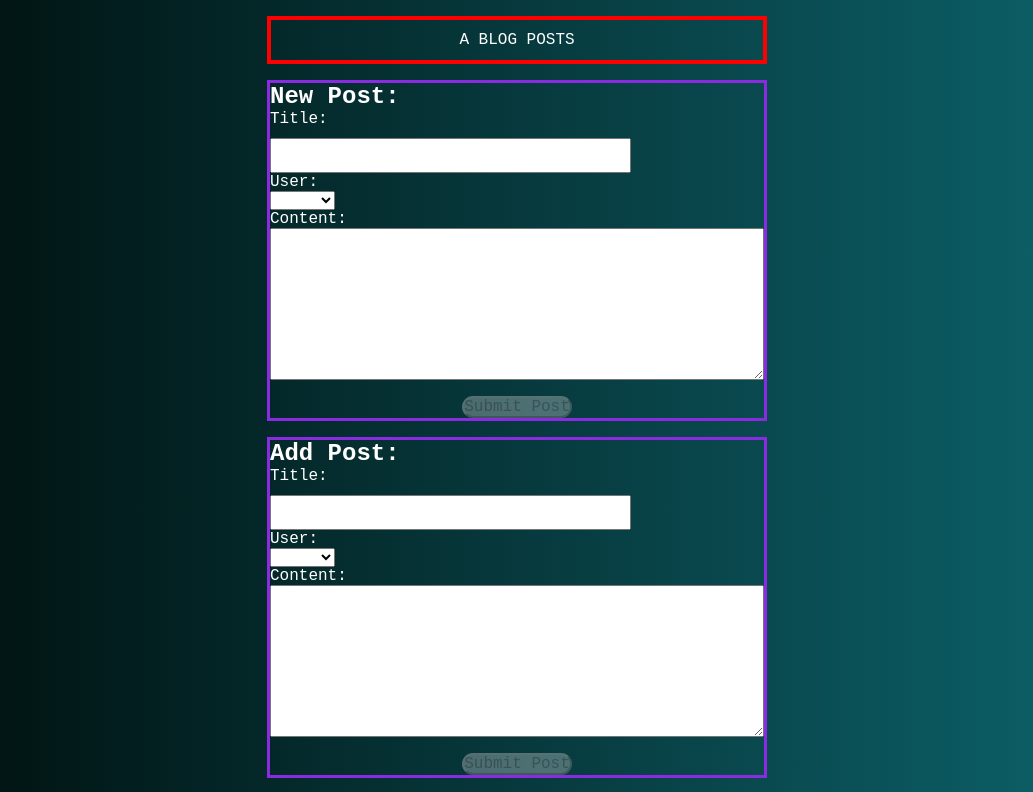
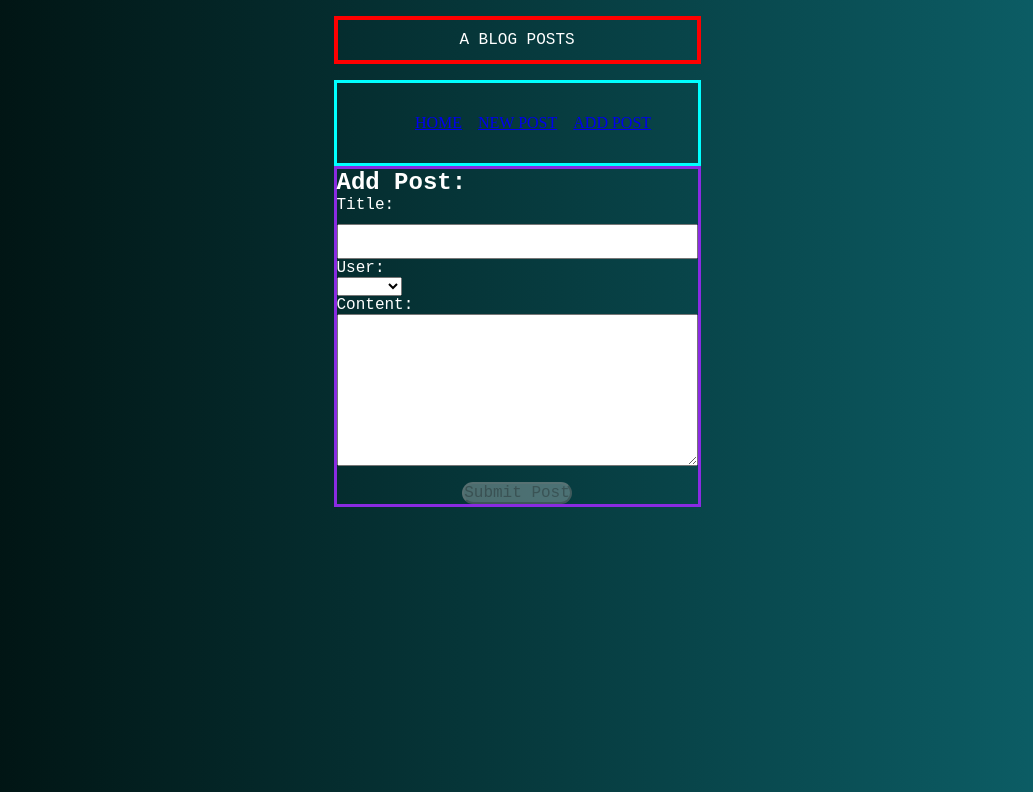
Before and after one commit to Hill-0xFF/ReaktRedux, a React (Vite) app in the folder chapter02-data-flow/: page /addpost in a window 1280 px wide. Shown: the top 792 px of the page, without its empty margins (123-1156 px from the left). Built offline with nearby package versions, Linux system fonts and the light colour scheme.

Commit message:
[dev]: Chapter 02 - Implemented the router-dom structure, history to necessary components.

```diff
--- a/chapter02-data-flow/src/App.tsx
+++ b/chapter02-data-flow/src/App.tsx
@@ -7,42 +7,54 @@ import AddPost from './features/posts/AddPost';
 // just added AddPost to show that it's possible to handle everything in that component
 import { selectAllPost, addNewPost } from './features/posts/postsSlice';
 import { selectAllUsers } from './features/users/usersSlice';
+import Nav from './components/Nav';
 
 function App() {
   const dispatch = useDispatch();
   const posts = useSelector(selectAllPost);
   const usrs = useSelector(selectAllUsers);
+  const history = useHistory();
 
   const [newPostBody, setNewPostBody] = useState<string>('');
   const [newPostTitle, setNewPostTitle] = useState<string>('');
   const [userId, setUserId] = useState<string>('');
 
-  const handleUserIdPost = (evt: React.ChangeEvent<HTMLSelectElement>) => setUserId(evt.currentTarget.value)
+  const handleUserIdPost = (evt: React.ChangeEvent<HTMLSelectElement>) =>
+    setUserId(evt.currentTarget.value);
 
   const handleNewPost = (evt: React.FormEvent<HTMLFormElement>) => {
-    evt.preventDefault()
+    evt.preventDefault();
     if (newPostTitle && newPostBody) {
       const id = posts.length ? Number(posts[posts.length - 1].id) + 1 : 1;
-      dispatch(
-        addNewPost(id.toString(), newPostTitle, newPostBody, userId)
-      );
+      dispatch(addNewPost(id.toString(), newPostTitle, newPostBody, userId));
     }
 
     setNewPostBody('');
     setNewPostTitle('');
+    history.push('/');
   };
 
   const userOptions = usrs.map((user) => (
     <option key={user.id} value={user.id}>
       {user.name}
     </option>
-  ))
+  ));
 
-  const newPostSave = Boolean(userId) && Boolean(newPostBody) && Boolean(newPostTitle)
+  const newPostSave =
+    Boolean(userId) && Boolean(newPostBody) && Boolean(newPostTitle);
 
   return (
     <>
       <header>A BLOG POSTS</header>
+      <Nav />
+      <Switch>
+        <Route exact path="/">
+          <main>
+            <PostsList />
+          </main>
+        </Route>
+
+        <Route exact path="/newpost">
           <NewPost
             userOptions={userOptions}
             handleNewPost={handleNewPost}
@@ -55,12 +67,12 @@ function App() {
             newPostBody={newPostBody}
             newPostSave={newPostSave}
           />
+        </Route>
 
+        <Route exact path="/addpost">
           <AddPost />
-
-      <main>
-        <PostsList />
-      </main>
+        </Route>
+      </Switch>
     </>
   );
 }
--- /dev/null
+++ b/chapter02-data-flow/src/components/Nav.tsx
@@ -0,0 +1,17 @@
+import { Link } from 'react-router-dom'
+
+const Nav = () => {
+  return (
+    <nav>
+      <ul>
+        <li>
+          <Link to='/'>HOME</Link>
+          <Link to='/newpost'>NEW POST</Link>
+          <Link to='/addpost'>ADD POST</Link>
+        </li>
+      </ul>
+    </nav>
+  )
+}
+
+export default Nav
--- a/chapter02-data-flow/src/css/style.css
+++ b/chapter02-data-flow/src/css/style.css
@@ -61,6 +61,55 @@ header {
   align-items: center;
   border: solid 4px red;
   margin-bottom: 1rem;
+}
+
+nav {
+  display: flex;
+  flex-flow: column nowrap;
+  justify-content: flex-start;
+  align-items: center;
+  width: 100%;
+  height: max-content;
+  border: solid 3px cyan;
+}
+
+nav > ul {
+  display: flex;
+  flex-flow: row wrap;
+  flex-grow: 1;
+  justify-content: center;
+  margin-left: 1rem;
+
+}
+
+nav > ul > li {
+  display: flex;
+  flex-flow: row wrap;
+  justify-content: center;
+  align-items: center;
+  width: 100%;
+}
+
+nav > ul > li > a {
+  display: flex;
+  flex-direction: row wrap;
+  justify-content: center;
+  align-items: center;
+  width: fit-content;
+  min-height: 80px;
+  margin-left: 1rem;
+  font-family: 'Orbitron';
+}
+
+nav > ul > li > a:hover {
+  min-height: 48px;
+  min-width: 48px;
+  border-radius: 1rem;
+  background: linear-gradient(
+    90deg,
+    rgba(12, 107, 14, .5)0%,
+    rgba(110, 137, 111, .3) 100%
+  );
 }
 
 .newPost__form {
--- a/chapter02-data-flow/src/features/posts/AddPost.tsx
+++ b/chapter02-data-flow/src/features/posts/AddPost.tsx
@@ -1,10 +1,11 @@
 import React, { useState } from 'react';
 import { useDispatch, useSelector } from 'react-redux';
-
+import { useHistory } from 'react-router-dom';
 import { selectAllPost, addNewPost } from './postsSlice';
 import { selectAllUsers } from '../users/usersSlice';
 
 const AddPost = () => {
+  const history = useHistory();
   const dispatch = useDispatch();
   const [newPostBody, setNewPostBody] = useState<string>('');
   const [newPostTitle, setNewPostTitle] = useState<string>('');
@@ -25,6 +26,7 @@ const AddPost = () => {
 
     setNewPostBody('');
     setNewPostTitle('');
+    history.push('/')
   };
 
   const userOptions = users.map(user => (
--- a/chapter02-data-flow/src/main.tsx
+++ b/chapter02-data-flow/src/main.tsx
@@ -1,6 +1,6 @@
 import React from 'react';
 import ReactDOM from 'react-dom/client';
-// import {BrowserRouter as Router, Route} from 'react-router-dom'
+import {BrowserRouter as Router, Route} from 'react-router-dom'
 import App from './App';
 import store from './app/store';
 import { Provider } from 'react-redux';
@@ -9,8 +9,11 @@ import './css/style.css'
 
 ReactDOM.createRoot(document.getElementById('root') as HTMLElement).render(
   <React.StrictMode>
+    <Router>
     <Provider store={store}>
-      <App />
+      <Route component={App} />
     </Provider>
+    </Router>
+
   </React.StrictMode>
 );
```
Lines whose indentation alone changed are shown as unchanged.
